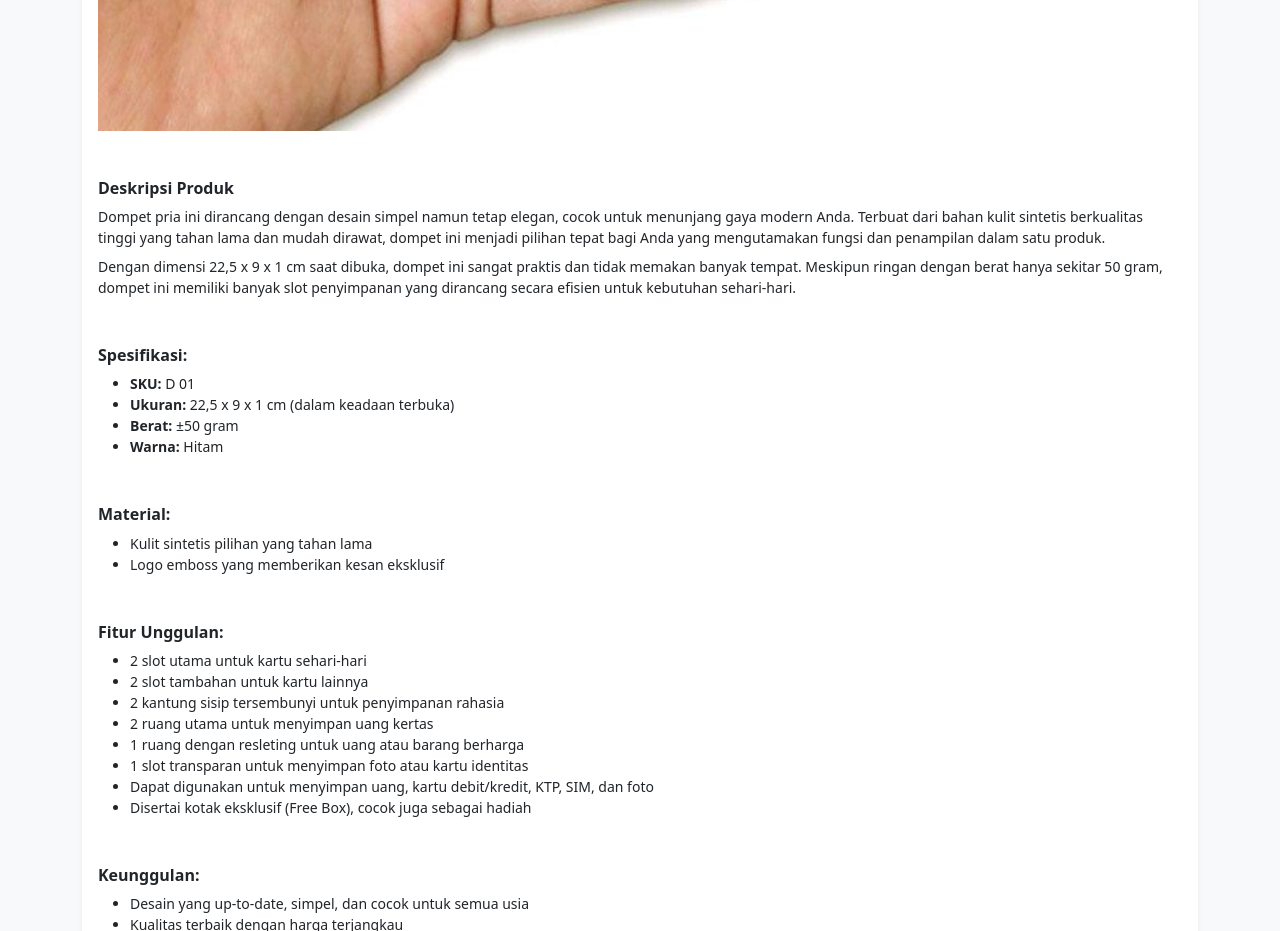
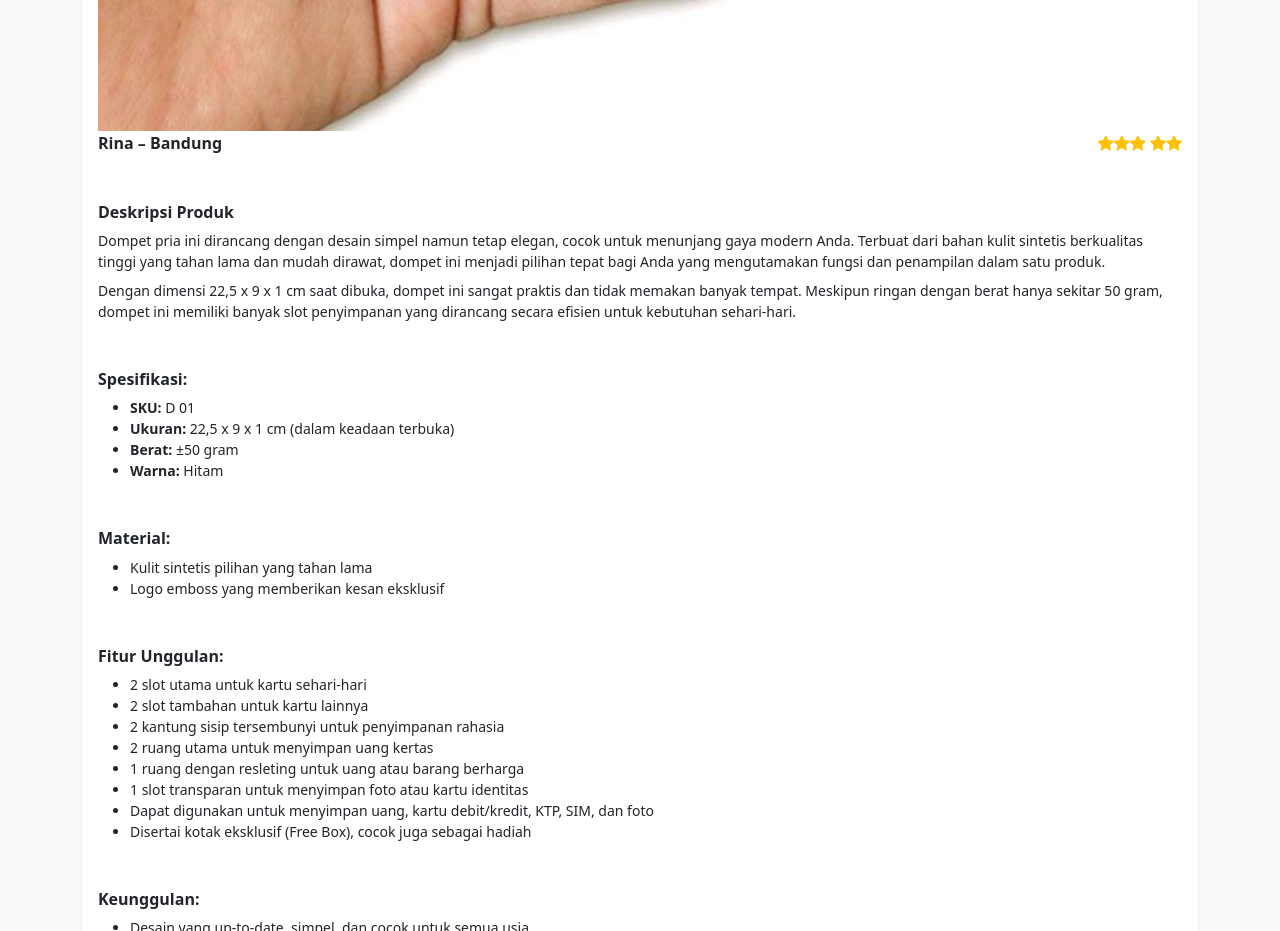
Before and after one commit to omdropship/xyzdompet, a plain HTML site: page index.html in a window 1280 px wide. Shown: the part 1120-2051 px from the top of the page. Drawn offline with nearby package versions, Linux system fonts and the light colour scheme.

Commit message:
Update index.html

```diff
--- a/index.html
+++ b/index.html
@@ -90,7 +90,14 @@
     <span class="visually-hidden">Next</span>
   </button>
 </div>
-
+ <!--Harga -->
+    <div class="d-flex justify-content-between">
+              <strong>Rina – Bandung</strong>
+              <div class="text-warning">
+                <i class="bi bi-star-fill"></i><i class="bi bi-star-fill"></i><i class="bi bi-star-fill"></i>
+                <i class="bi bi-star-fill"></i><i class="bi bi-star-fill"></i>
+              </div>
+            </div>
     <h6 class="fw-bold mt-5">Deskripsi Produk</h6>
 
 <p class="mt-2 mb-0 small">
```
